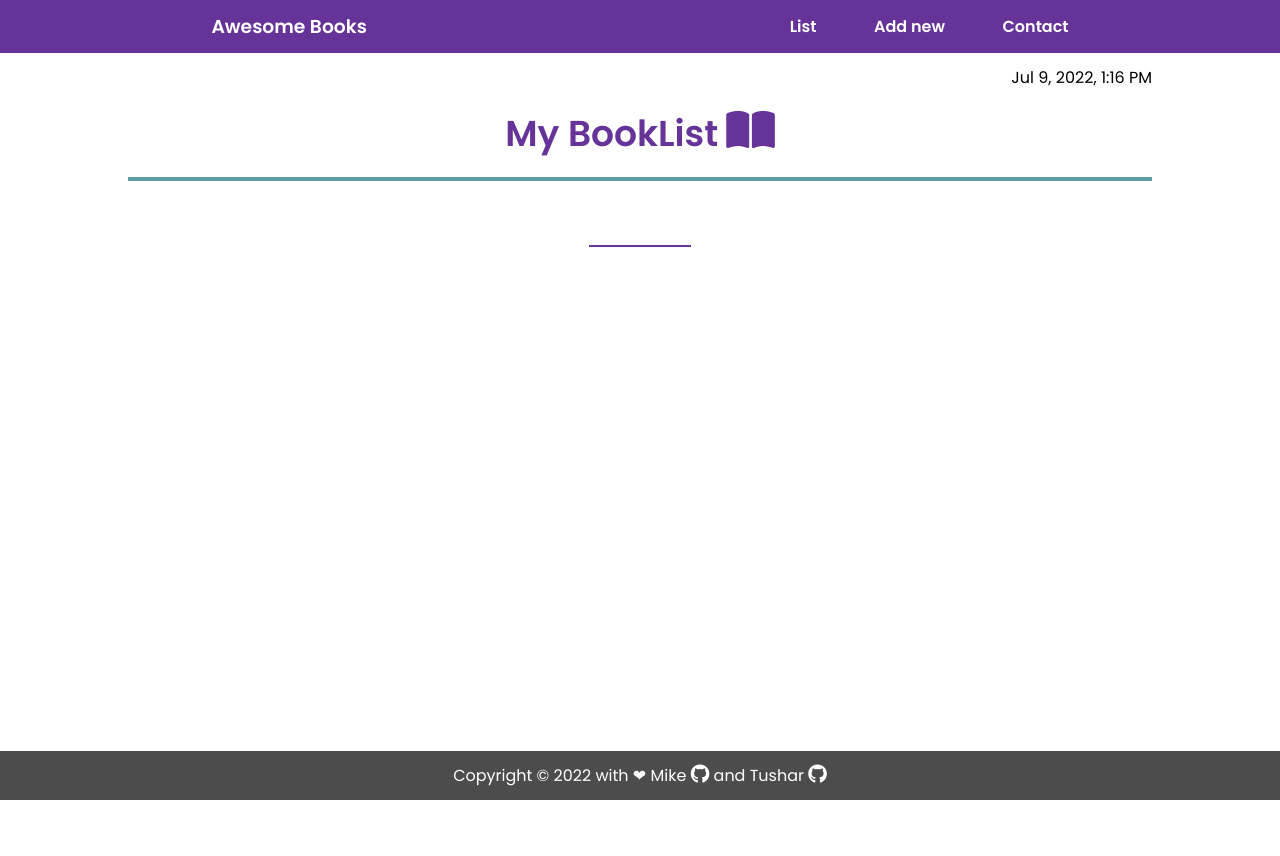
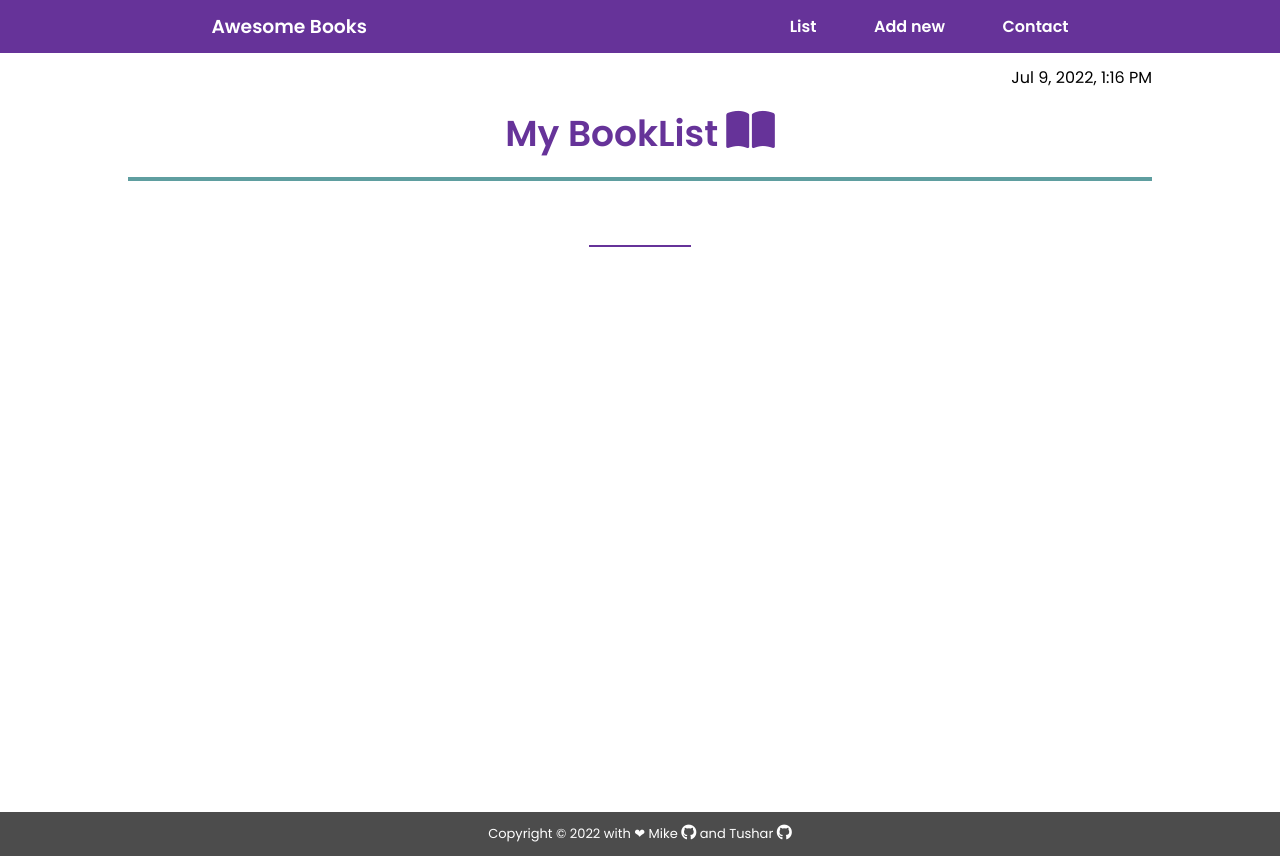
Before and after one commit to pinkmoon25/books-website, a website with bundled scripts: page index.html in a window 1280 px wide. Before the commit the page ends 800 px from the top, so only its background shows below. Built offline with nearby package versions, Linux system fonts and the light colour scheme.

Commit message:
fix footer position and container's height

```diff
--- a/index.html
+++ b/index.html
@@ -47,11 +47,12 @@
                 </ul>
             </address>
         </section>
-        <footer>
-            <p>Copyright &#169; 2022 with &#10084; Mike <a href="https://github.com/mrEckendonk"><i
-                        class="fa-brands fa-github"></i></a>
-                and Tushar <a href="https://github.com/PinkMoon25"><i class="fa-brands fa-github"></i></a></p>
-        </footer>
     </div>
+    <footer>
+      <p>Copyright &#169; 2022 with &#10084; Mike <a href="https://github.com/mrEckendonk"><i
+                  class="fa-brands fa-github"></i></a>
+          and Tushar <a href="https://github.com/PinkMoon25"><i class="fa-brands fa-github"></i></a>
+      </p>
+    </footer>
 </body>
 </html>
--- a/style.css
+++ b/style.css
@@ -47,15 +47,14 @@ a {
 }
 
 .container {
-  width: 100vw;
-  height: 100vh;
+  max-width: 100vw;
+  min-height: 100vh;
   position: relative;
 }
 
-.booklist,
 .form,
 .contact-info {
-  height: 80vh;
+  transform: translateY(50%);
 }
 
 h1 {
@@ -94,6 +93,10 @@ footer > p {
   font-size: 20px;
 }
 
+.book-detail {
+  text-align: start;
+}
+
 .new-book:nth-child(odd) {
   background-color: skyblue;
 }
@@ -109,7 +112,6 @@ footer > p {
 
 .form,
 .contact-info {
-  height: 80%;
   display: flex;
   justify-content: center;
   align-items: center;
@@ -163,11 +165,10 @@ small {
 }
 
 footer {
-  width: 100%;
-  position: absolute;
-  bottom: 0;
+  margin-top: 12px;
   background-color: rgba(0, 0, 0, 0.7);
   padding: 12px 0;
+  font-size: small;
   color: #fff;
 }
 
@@ -188,6 +189,7 @@ i:hover {
   h3, ul, .date {
     font-size: small;
   }
+
   h1 {
     font-size: 26px;
   }
```
